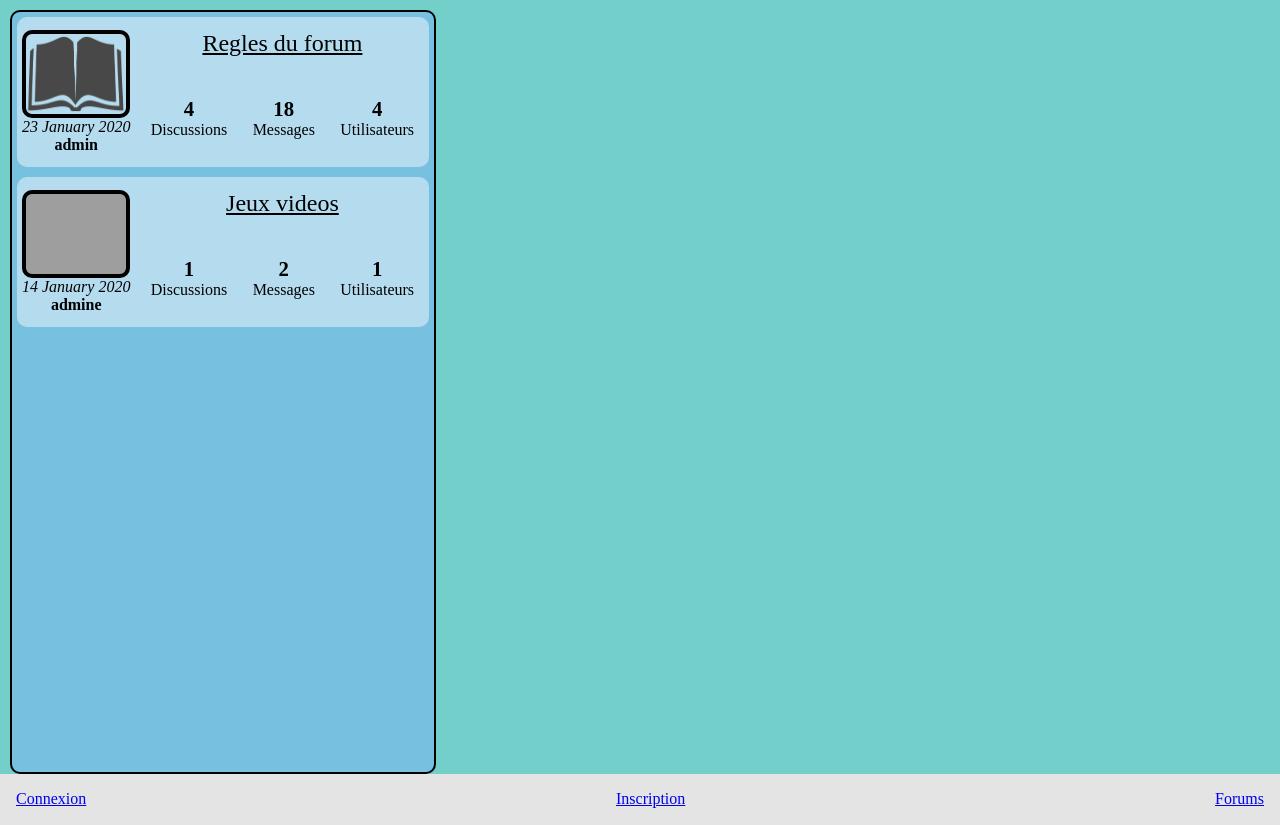
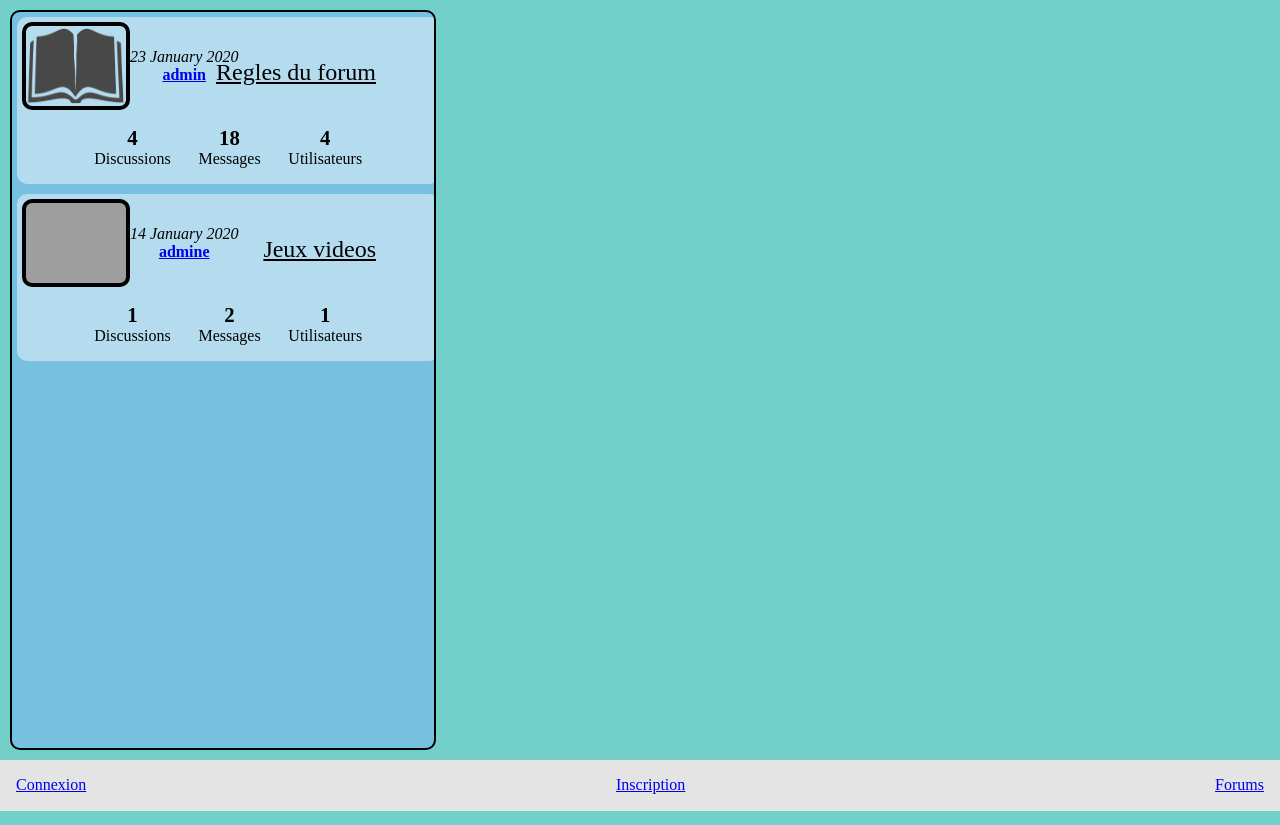
Before and after one commit to samuel-joly/Forum, a PHP site: page /forum.php in a window 1280 px wide. Shown: the part 51-876 px from the top of the page. Run offline with PHP 8.4, Linux system fonts and the light colour scheme; data comes from the database, SQL or seed files in the repository; grey boxes are pictures that could not be loaded.

Commit message:
Fix some bug with html rendering

```diff
--- a/function.php
+++ b/function.php
@@ -59,21 +59,26 @@
 			WHERE discussions.id_topic = '".$topic_id."'
 			GROUP BY messages.id_createur",true);
 
+			$creator_id = sql_request("SELECT id_createur FROM topics WHERE  id='".$topic_id."'",true,true)[0];
 			return "<div class='flexc topic just-around ".currTopic($topic_id)."'>
-						<a class='a-null flex just-betw' href='forum.php?topic=".$topic_id."'>
+						<a class='a-null flex just-betw big-link' href='forum.php?topic=".$topic_id."'>
 
-							<div class='created-zone flexc'>
+							<div class='created-zone flex'>
 								<div class='topicPic' style='background-image:url(\"".$infos[0]."\"');'></div>
+								<div class='flexc center'>
 									<i class='date'>".$date."</i>
-								<b>".$creator."</b>
+									<b><a href='profil.php?id=".$creator_id."'>".$creator."</a></b>
 								</div>
-							<div class='flexc topic-infos'>
+							</div>
+							<div >
+								<a class='a-null flexc topic-infos' href='forum.php?topic=".$topic_id."'>
 									<span class='flex just-betw'> <p class='topic-title'>".$title."</p> </span>
 									<div class='flex just-around'>
 										<p class='stat-value flexc'><b>".$infos[1]."</b>Discussions</p>
 										<p class='stat-value flexc'><b>".$infos[2]."</b>Messages</p>
 										<p class='stat-value flexc'><b>".count($usrInfos)."</b>Utilisateurs</p>
 									</div>
+								</a>
 							</div>
 						</a>
 				  </div>";
@@ -89,26 +94,32 @@
 			$profilPic = sql_request("SELECT utilisateurs.profilPic FROM utilisateurs
 			INNER JOIN discussions ON utilisateurs.id = discussions.id_createur
 			WHERE discussions.id=".$topic_id,true,true);
+			$creator_id = sql_request("SELECT id_createur FROM discussions WHERE  id='".$topic_id."'",true,true)[0];
 
-			return"<div class='flexc discussion ".currTopic($topic_id, true)."'>
-					<a class='a-null flex just-betw' href='forum.php?topic=".$_GET["topic"]."&&discussion=".$topic_id."'>
+			return"<div class='flex discussion ".currTopic($topic_id, true)."'>
+					<a class=' a-null flex just-betw big-link' href='forum.php?topic=".$_GET["topic"]."&&discussion=".$topic_id."'>
 
-						<div class='flex disc-profil'>
+							<a class='flexc' href='forum.php?topic=".$_GET["topic"]."&&discussion=".$topic_id."'>
 								<img class='disc-profilPic' src='".$profilPic[0]."'/>
-							<p class='flexc disc-info-auteur'>
-								<u>".$creator."</u>
+							</a>
+
+							<div class='flexc discussion-infos'>
+								<a href='profil.php?id=".$creator_id."'>".$creator."</a>
 								<i>".$date."</i>
-								<span class='disc-titre'>".$title."</span>
-							</p>
 							</div>
+
+							<a class='flex a-null just-between discussion-title' href='forum.php?topic=".$_GET["topic"]."&&discussion=".$topic_id."'>
+								<span class='disc-titre center'>".$title."</span>
 								<div class='disc-stat flexc'><b>".$stat_message[0]."</b>Réponses</div>
+							</a>
 					</a>
 				  </div>";
 
 		}
 		if($type == "message") {
+			$creator_id = sql_request("SELECT id FROM utilisateurs WHERE pseudo ='".$creator."'",true,true)[0];
 			return "<div class='message'>
-						<p>Par <u>".$creator."</u> le ".$date."</p>
+						<p>Par <a href='profil.php?id=".$creator_id."' class='creator-link'><u>".$creator."</u></a> le ".$date."</p>
 						<h3>".$message."</h3>
 						".get_likes($topic_id)."
 				  </div>";
@@ -125,38 +136,46 @@
 		{
 			if(!empty(sql_request("SELECT id_utilisateur FROM likes WHERE id_message =".$id." AND id_utilisateur = ".$_SESSION["id"],true,true)))
 			{
-				$returned .= "<div class='flexc just-center'>";
+				$returned .= "<div class='flex just-center'>";
 				$returned .= "<a href='forum.php?unlike=".$id."'><img src='Images/liked.png' class='thumb-btn'></a>";
+			}
+			else
+			{
+				$returned .= "<div class='flex just-center'>";
+				$returned .= "<a href='forum.php?like=".$id."'><img src='Images/like.png' class='thumb-btn'></a>";
+			}
+			if($likes != 0)
+			{
 				$returned .= "<p>".$likes."</p></div>";
 			}
 			else
 			{
-				$returned .= "<div class='flexc just-center'>";
-				$returned .= "<a href='forum.php?like=".$id."'><img src='Images/like.png' class='thumb-btn'></a>";
-				$returned .= "<p>".$likes."</p></div>";
+				$returned .= "</div>";
 			}
 
 			if(!empty(sql_request("SELECT id_utilisateur FROM dislikes WHERE id_message =".$id." AND id_utilisateur = ".$_SESSION["id"],true,true)))
 			{
-				$returned .= "<div class='flexc just-center center'>";
+				$returned .= "<div class='flex just-center center'>";
 				$returned .= "<a href='forum.php?undislike=".$id."'><img src='Images/disliked.png' class='thumb-btn'></a>";
+			}
+			else
+			{
+				$returned .= "<div class='flex just-center'>";
+				$returned .= "<a href='forum.php?dislike=".$id."'><img src='Images/dislike.png' class='thumb-btn'></a>";
+			}
+			if($dislikes != 0)
+			{
 				$returned .= "<p>".$dislikes."</p></div>";
 			}
 			else
 			{
-				$returned .= "<div class='flexc just-center'>";
-				$returned .= "<a href='forum.php?dislike=".$id."'><img src='Images/dislike.png' class='thumb-btn'></a>";
-				$returned .= "<p>".$dislikes."</p></div>";
+				$returned .= "</div>";
 			}
 		}
 		else
 		{
-			$returned .= "<div class='flexc just-center'>";
 			$returned .= "<a href='connexion.php'><img src='Images/like.png' class='thumb-btn'></a>";
-			$returned .= "<p>".$likes."</p></div>";
-			$returned .= "<div class='flexc just-center'>";
 			$returned .= "<a href='connexion.php'><img src='Images/dislike.png' class='thumb-btn'></a>";
-			$returned .= "<p>".$dislikes."</p></div>";
 		}
 
 		$returned .= "</div>";
--- a/stylesheet.css
+++ b/stylesheet.css
@@ -57,20 +57,23 @@ header
 /*---------------------------------------- FORUM ----------------------------------------*/
 
 .forum-box {
-	height:95vh;
+	height:92vh;
 	width:33%;
 
 	border-radius:10px;
 	bordeR:2px solid black;
 
-	margin:10px 10px 0px 10px;
+	margin:10px 10px 10px 10px;
 	overflow-Y:scroll;
+	overflow-X:hidden;
 }
 
 .forum-box>div {
 	border-radius:10px;
 	margin:5px;
-	transition:background 0.15s ease
+	transition:background 0.15s ease;
+	width:100%;
+	height:fit-content:
 }
 
 .forum-box::-webkit-scrollbar {
@@ -124,6 +127,11 @@ header
 	background-color:#84A1AE;
 }
 
+.creator-link
+{
+	width:5em;
+}
+
 .discussion {
 	background-color:#99C9E5;
 }
@@ -166,7 +174,7 @@ header
 
 .topic-title {
 	font-size:1.5em;
-	margin-top:0px;
+	text-align:right;
 }
 
 .topic-infos {
@@ -175,8 +183,9 @@ header
 }
 
 .topic-infos span {
-	margin:auto;
+	align-self:flex-end;
 	text-decoration:underline;
+	margin-top:-5em;
 }
 
 .stat-value b{
@@ -190,6 +199,7 @@ header
 
 
 .created-zone b {
+	width:fit-content;
 	text-align:center;
 	margin:auto;
 }
@@ -290,6 +300,7 @@ header
 .like-zone
 {
 	width:4em;
+	min-height:3em;
 }
 
 .like-zone div
@@ -297,8 +308,24 @@ header
 	margin:3px;
 }
 
+.like-zone div a img
+{
+	align-self:flex-start;
+}
+
 .like-zone div p
 {
 	margin-top:0px;
 	text-align:center;
 }
+
+.discussion-infos
+{
+	max-width:7em;
+}
+
+.discussion-title
+{
+	width:80%;
+	margin-left:1em;
+}
```
Lines whose indentation alone changed are shown as unchanged.
